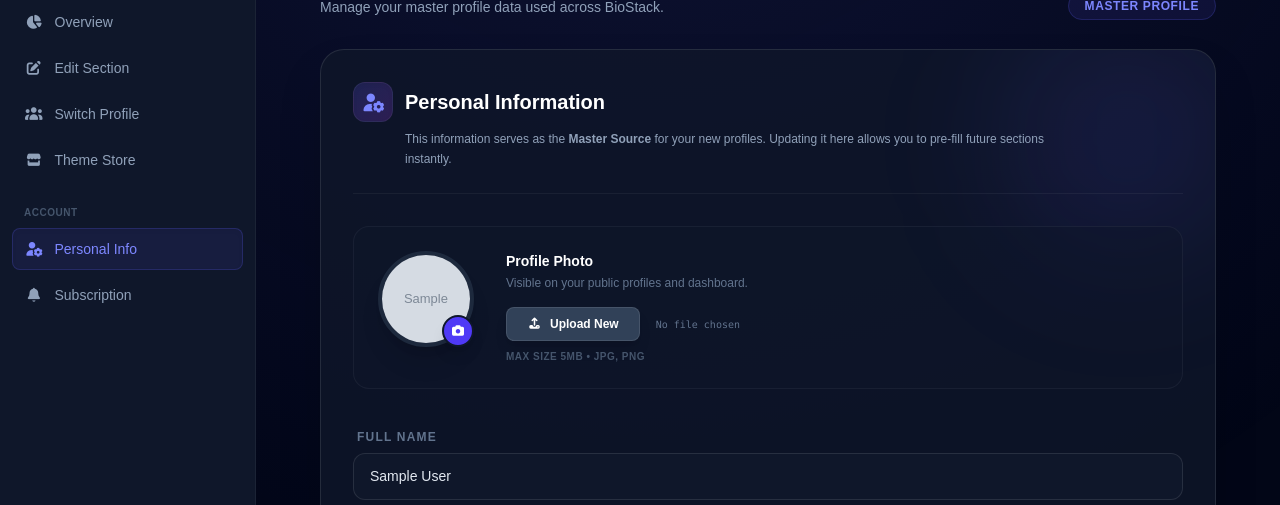
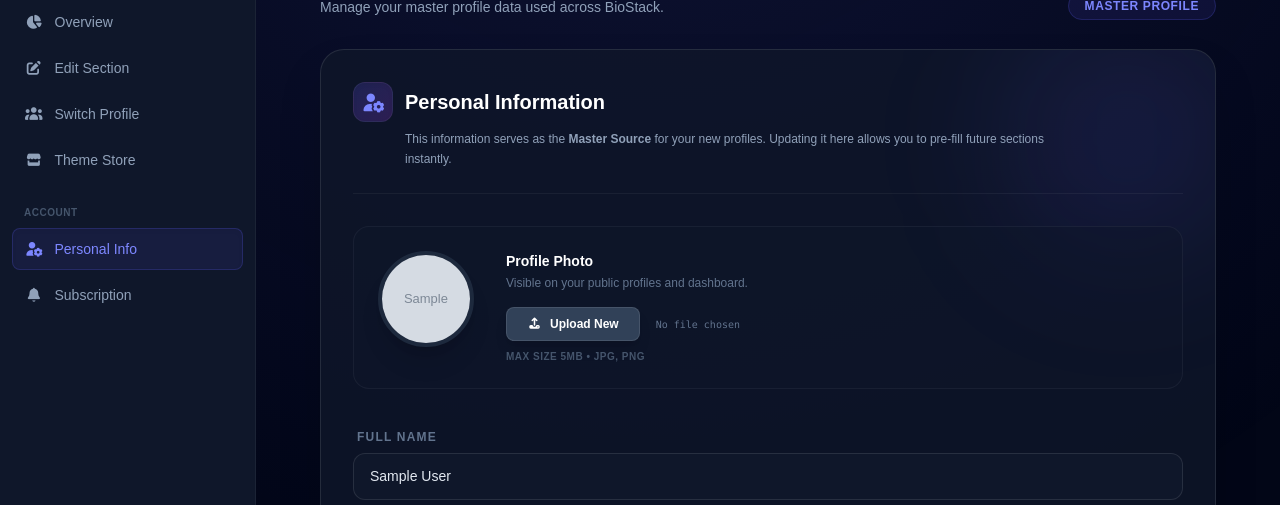
Before and after one commit to Raju-07/BioStack, a Django app: page /auth/userdetails/ in a window 1280 px wide. Shown: the part 87-592 px from the top of the page. Run offline with Django 5.2, Linux system fonts and the light colour scheme; a user stored in the database is signed in; tables that the repository leaves empty hold one stand-in row (values such as "Sample post"); grey boxes marked "Sample" are stand-in pictures.

Commit message:
fix profile preview

```diff
--- a/BioStack/views.py
+++ b/BioStack/views.py
@@ -120,7 +120,6 @@ def support(request):
 
 def homepage(request):
     total_users = User.objects.count()
-    print(total_users)
     if request.method == 'POST':
         form = FeedbackForm(request.POST)
         if form.is_valid():
--- a/templates/accounts/userdetails.html
+++ b/templates/accounts/userdetails.html
@@ -50,16 +50,13 @@
                     <div class="relative group">
                         <div class="w-24 h-24 rounded-full overflow-hidden border-4 border-slate-800 bg-slate-900 shadow-xl">
                             {% if request.user.details.profile_image %}
-                                <img src="{{ request.user.details.profile_image.url }}" id="preview-image" class="w-full h-full object-cover">
+                                <img src="{{ request.user.details.profile_image.url }}" id="upload-preview-image" class="w-full h-full object-cover">
                             {% else %}
-                                <div id="preview-placeholder" class="w-full h-full flex items-center justify-center text-slate-600 bg-slate-800">
+                                <div id="upload-preview-placeholder" class="w-full h-full flex items-center justify-center text-slate-600 bg-slate-800">
                                     <i class="fa-solid fa-user text-3xl"></i>
                                 </div>
-                                <img src="" id="preview-image" class="hidden w-full h-full object-cover">
+                                <img src="" id="upload-preview-image" class="hidden w-full h-full object-cover">
                             {% endif %}
-                        </div>
-                        <div class="absolute bottom-0 right-0 w-8 h-8 bg-indigo-600 rounded-full flex items-center justify-center text-white border-2 border-slate-900 shadow-lg cursor-pointer hover:bg-indigo-500 transition">
-                            <i class="fa-solid fa-camera text-xs"></i>
                         </div>
                     </div>
 
@@ -151,8 +148,8 @@
                     document.getElementById('file-name').textContent = file.name;
                     const reader = new FileReader();
                     reader.onload = function(e) {
-                        const preview = document.getElementById('preview-image');
-                        const placeholder = document.getElementById('preview-placeholder');
+                        const preview = document.getElementById('upload-preview-image');
+                        const placeholder = document.getElementById('upload-preview-placeholder');
                         preview.src = e.target.result;
                         preview.classList.remove('hidden');
                         if(placeholder) placeholder.classList.add('hidden');
--- a/templates/home.html
+++ b/templates/home.html
@@ -63,7 +63,7 @@
 
             <div class="absolute -inset-0.5 bg-emerald-500/20 rounded-lg blur opacity-40 group-hover:opacity-70 transition duration-500"></div>
 
-            <div class="relative inline-flex items-center gap-4 px-6 py-3 bg-[#4468BB] border border-emerald-500/30 rounded-lg shadow-xl">
+            <div class="relative inline-flex items-center gap-4 px-6 py-3 bg-[#87D494] border border-emerald-500/30 rounded-lg shadow-xl">
 
                 <div class="flex items-center gap-2 pr-4 border-r border-white/10">
                     <span class="relative flex h-2.5 w-2.5">
```
